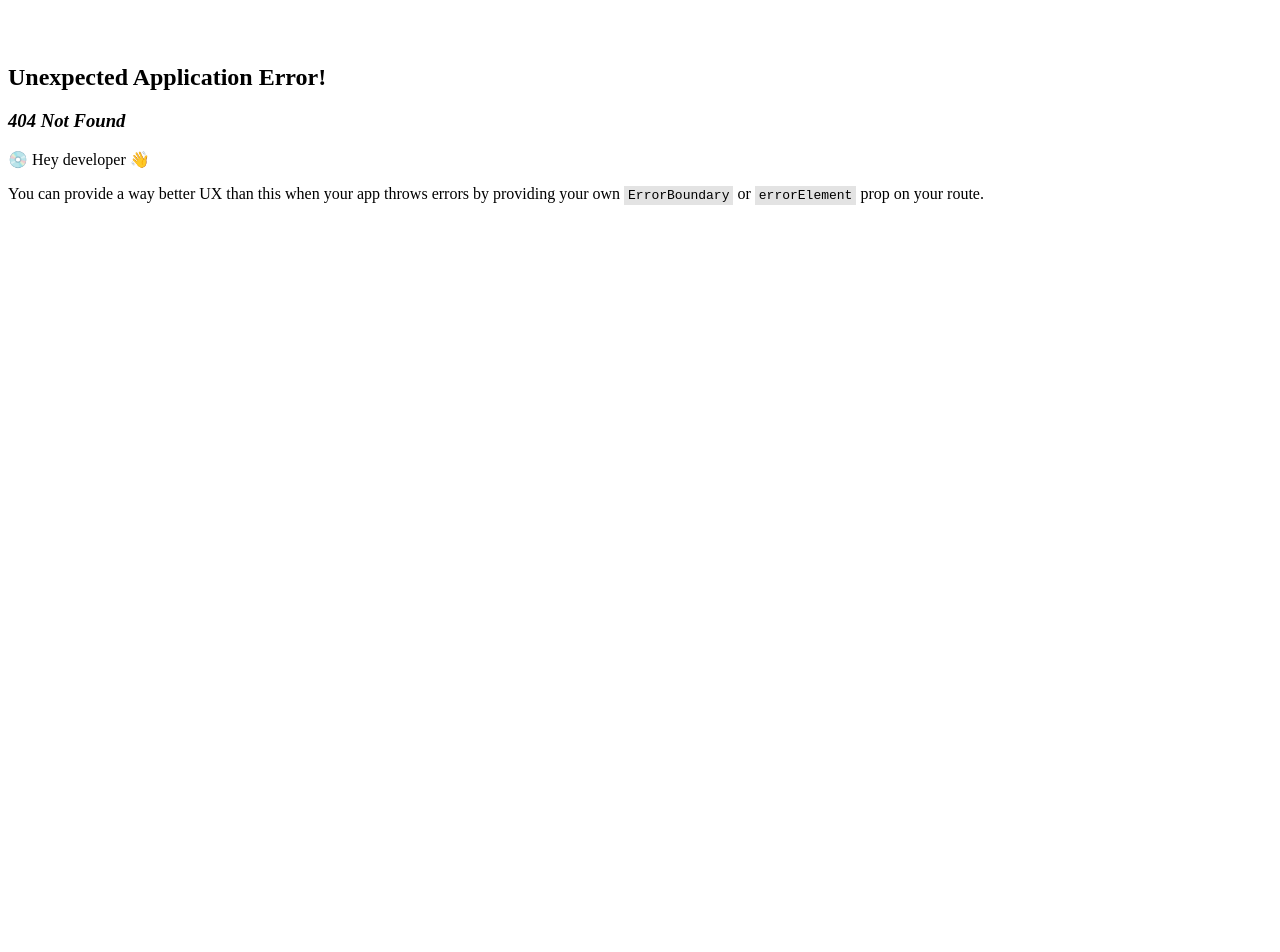
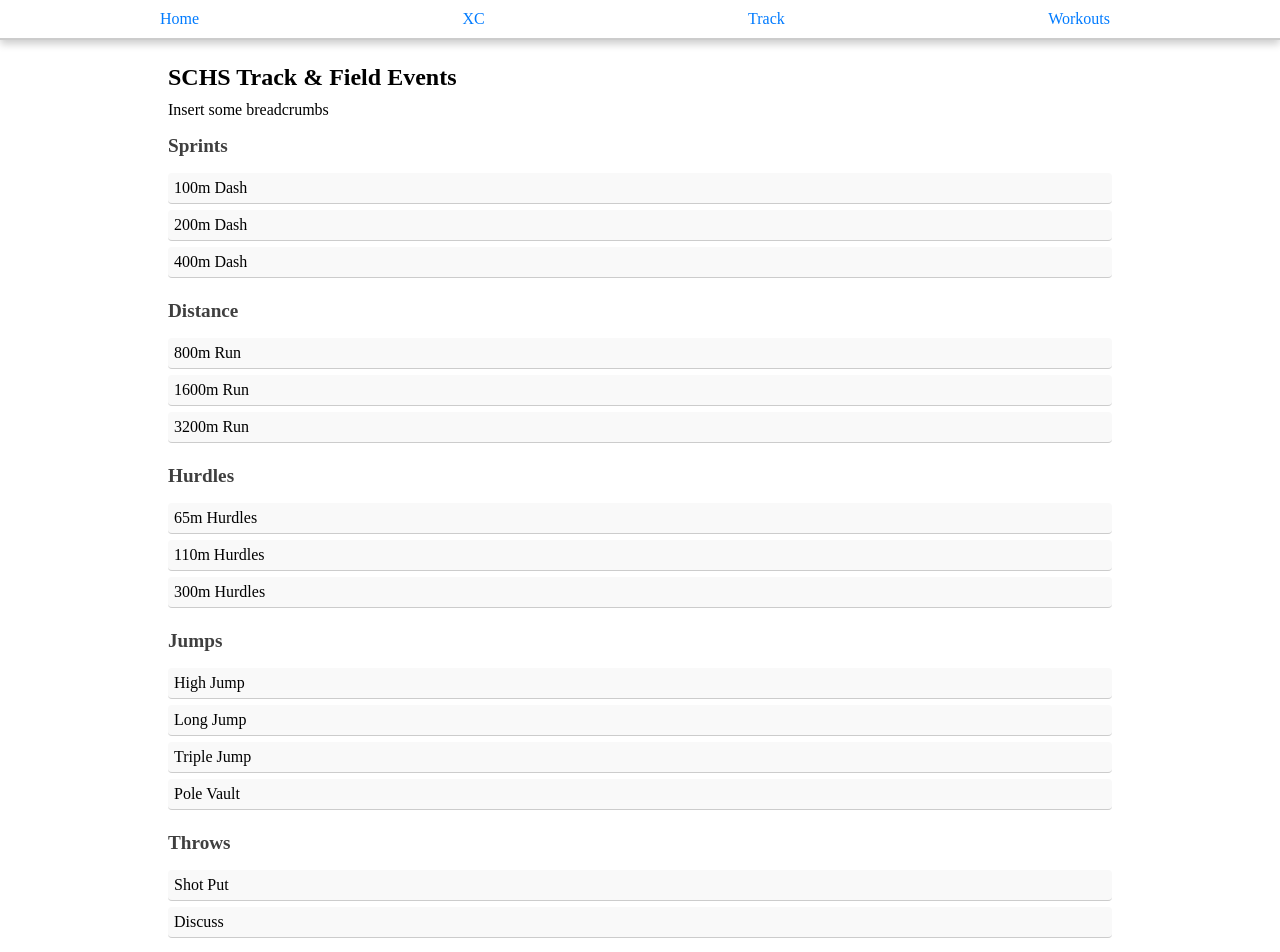
Before and after one commit to marcus-biddle/schsrunning, a React (Vite) app in the folder schs-client/: page /santa-clara-high-track-and-field/events in a window 1280 px wide. Before the commit this address had no page. Shown: the top 952 px of the page. Before the commit the page ends 800 px from the top, so only its background shows below. Built offline with nearby package versions, Linux system fonts and the light colour scheme.

Commit message:
event page

```diff
--- a/schs-client/src/api/Track/athletes.ts
+++ b/schs-client/src/api/Track/athletes.ts
@@ -15,7 +15,7 @@ export interface TrackAthleteResult {
   eventId: number;
   fullName: string;
   result1: string;
-  result2: string;
+  result2: number | string;
   grade: number;
   competitorId: number;
   year: number;
--- a/schs-client/src/helpers/index.ts
+++ b/schs-client/src/helpers/index.ts
@@ -99,7 +99,7 @@ export function extractXCRaceResultData(array: any[]) {
 
 export function groupEvents(results: TrackAthleteResult[]) {
   const groupedEvents = results.reduce((groups: any, result) => {
-    const { event, eventId, fullName, grade, year, squadName, squadId, athleteId, genderId, result1 } = result;
+    const { event, eventId, fullName, grade, year, squadName, squadId, athleteId, genderId, result1, result2 } = result;
     const key = event + '-' + eventId;
 
     if (!groups[key]) {
@@ -118,7 +118,8 @@ export function groupEvents(results: TrackAthleteResult[]) {
       squadId,
       athleteId,
       genderId,
-      result1
+      result1,
+      result2
     });
 
     return groups;
--- a/schs-client/src/pages/Track/AthleteListPage/index.tsx
+++ b/schs-client/src/pages/Track/AthleteListPage/index.tsx
@@ -1,8 +1,5 @@
-import { useLocation } from "react-router"
-import { urlContains } from "../../../helpers"
 import { Link } from "react-router-dom";
 import { useState } from "react";
-import { XCAthlete } from "../../../api/athletes";
 import { useQuery } from '@tanstack/react-query';
 import { TrackAthlete, fetchTrackAthletes } from "../../../api/Track/athletes";
 
--- a/schs-client/src/pages/Track/AthletePage/index.tsx
+++ b/schs-client/src/pages/Track/AthletePage/index.tsx
@@ -23,11 +23,6 @@ export const AthletePage = () => {
   console.log(trackAthlete);
   console.log(groupEvents(trackAthlete || []));
   const events = groupEvents(trackAthlete || []);
-//   const alumniRaces = xcrunner?.filter((row) => row.grade === 0);
-//   const seniorRaces = xcrunner?.filter((row) => row.grade === 12);
-//   const juniorRaces = xcrunner?.filter((row) => row.grade === 11);
-//   const sophomoreRaces = xcrunner?.filter((row) => row.grade === 10);
-//   const freshmenRaces = xcrunner?.filter((row) => row.grade === 9);
 
   return (
     <div style={{ marginLeft: 'auto', marginRight: 'auto', maxWidth: '59rem'}}>
@@ -36,19 +31,81 @@ export const AthletePage = () => {
         <p>Insert breadcrumb</p>
       </div>
       {events && events.map((event: any) => {
+        const filteredEvents1 = event.results.filter((result: any) => result.squadId === 1);
+        const filteredEvents2 = event.results.filter((result: any) => result.squadId === 2);
+        const filteredEvents3 = event.results.filter((result: any) => result.squadId === 3);
+        const filteredEvents4 = event.results.filter((result: any) => result.squadId === 4);
         return (
           <>
-          <h4>{event.event}</h4>
+          <h2>{event.event}</h2>
+          {filteredEvents2.length > 0 &&
+          <>
+            <h4>Varsity Men</h4>
             <ol>
-            {event.results.map((result: any) => {
+                {filteredEvents2.map((result: any) => {
                     return (
+                    <div>
                         <li className="list-item">
-                  <h4>{result.squadName} ({result.grade}th grade) - {result.result1}</h4>
-                  {/* <span style={{ marginTop: 'auto', marginBottom: 'auto', fontSize: '18px'}}>{row.time} ({row.pace})</span> */}
+                        <h4>{parseFloat(result.result1) ? `${parseInt(result.result1)}'` : `${result.result1}`}{parseInt(result.result2) ? `${parseFloat(result.result2)}"` : ''}</h4>
+                            <h4>{result.year} ({result.grade}th Grade)</h4>
                         </li>
+                    </div>
                 )
                 })}
             </ol>
+          </>
+          }
+          {filteredEvents1.length > 0 &&
+          <>
+            <h4>Varsity Women</h4>
+            <ol>
+                {filteredEvents1.map((result: any) => {
+                    return (
+                    <div>
+                        <li className="list-item">
+                            <h4>{parseFloat(result.result1) ? `${parseInt(result.result1)}'` : `${result.result1}`}{parseInt(result.result2) ? `${parseFloat(result.result2)}"` : ''}</h4>
+                            <h4>{result.year} ({result.grade}th Grade)</h4>
+                        </li>
+                    </div>
+                )
+                })}
+            </ol>
+          </>
+          }
+          {filteredEvents3.length > 0 &&
+          <>
+            <h4>Frosh/Soph Women</h4>
+            <ol>
+                {filteredEvents3.map((result: any) => {
+                    return (
+                    <div>
+                        <li className="list-item">
+                        <h4>{parseFloat(result.result1) ? `${parseInt(result.result1)}'` : `${result.result1}`}{parseFloat(result.result2) ? `${parseFloat(result.result2)}"` : ''}</h4>
+                            <h4>{result.year} ({result.grade}th Grade)</h4>
+                        </li>
+                    </div>
+                )
+                })}
+            </ol>
+          </>
+          }
+          {filteredEvents4.length > 0 &&
+          <>
+            <h4>Frosh/Soph Men</h4>
+            <ol>
+                {filteredEvents4.map((result: any) => {
+                    return (
+                    <div>
+                        <li className="list-item">
+                        <h4>{parseInt(result.result1) ? `${parseFloat(result.result1)}'` : `${result.result1}`}{parseInt(result.result2) ? `${parseFloat(result.result2)}"` : ''}</h4>
+                            <h4>{result.year} ({result.grade}th Grade)</h4>
+                        </li>
+                    </div>
+                )
+                })}
+            </ol>
+          </>
+          }
           </>
         )
       })}
--- /dev/null
+++ b/schs-client/src/pages/Track/EventPage/index.tsx
@@ -0,0 +1,118 @@
+import { Link } from 'react-router-dom'
+
+export const EventPage = () => {
+
+  return (
+    <div style={{ marginLeft: 'auto', marginRight: 'auto', maxWidth: '59rem', minHeight: '100vh'}}>
+        <div>
+            <h2>SCHS Track & Field Events</h2>
+            <div>Insert some breadcrumbs</div>
+        </div>
+
+        <div>
+            <div>
+                <h4>Sprints</h4>
+                <ol className="list">
+                    <Link to={``} className='spanlinkstyle'>
+                        <li className="list-item">
+                            <span>100m Dash</span>
+                        </li>
+                    </Link>
+                    <Link to={``} className='spanlinkstyle'>
+                        <li className="list-item">
+                            <span>200m Dash</span>
+                        </li>
+                    </Link>
+                    <Link to={``} className='spanlinkstyle'>
+                        <li className="list-item">
+                            <span>400m Dash</span>
+                        </li>
+                    </Link>
+                </ol>
+            </div>
+            <div>
+                <h4>Distance</h4>
+                <ol className="list">
+                    <Link to={``} className='spanlinkstyle' key={0}>
+                        <li className="list-item">
+                            <span>800m Run</span>
+                        </li>
+                    </Link>
+                    <Link to={``} className='spanlinkstyle' key={1}>
+                        <li className="list-item">
+                            <span>1600m Run</span>
+                        </li>
+                    </Link>
+                    <Link to={``} className='spanlinkstyle' key={1}>
+                        <li className="list-item">
+                            <span>3200m Run</span>
+                        </li>
+                    </Link>
+                </ol>
+            </div>
+            <div>
+                <h4>Hurdles</h4>
+                <ol className="list">
+                    <Link to={``} className='spanlinkstyle' key={0}>
+                        <li className="list-item">
+                            <span>65m Hurdles</span>
+                        </li>
+                    </Link>
+                    <Link to={``} className='spanlinkstyle' key={1}>
+                        <li className="list-item">
+                            <span>110m Hurdles</span>
+                        </li>
+                    </Link>
+                    <Link to={``} className='spanlinkstyle' key={1}>
+                        <li className="list-item">
+                            <span>300m Hurdles</span>
+                        </li>
+                    </Link>
+                </ol>
+            </div>
+        </div>
+        <div>
+            <div>
+                <h4>Jumps</h4>
+                <ol className="list">
+                    <Link to={``} className='spanlinkstyle' key={0}>
+                        <li className="list-item">
+                            <span>High Jump</span>
+                        </li>
+                    </Link>
+                    <Link to={``} className='spanlinkstyle' key={1}>
+                        <li className="list-item">
+                            <span>Long Jump</span>
+                        </li>
+                    </Link>
+                    <Link to={``} className='spanlinkstyle' key={1}>
+                        <li className="list-item">
+                            <span>Triple Jump</span>
+                        </li>
+                    </Link>
+                    <Link to={``} className='spanlinkstyle' key={1}>
+                        <li className="list-item">
+                            <span>Pole Vault</span>
+                        </li>
+                    </Link>
+                </ol>
+            </div>
+            <div>
+                <h4>Throws</h4>
+                <ol className="list">
+                    <Link to={``} className='spanlinkstyle' key={0}>
+                        <li className="list-item">
+                            <span>Shot Put</span>
+                        </li>
+                    </Link>
+                    <Link to={``} className='spanlinkstyle' key={1}>
+                        <li className="list-item">
+                            <span>Discuss</span>
+                        </li>
+                    </Link>
+                </ol>
+            </div>
+        </div>
+    </div>
+  )
+}
--- a/schs-client/src/pages/Track/index.tsx
+++ b/schs-client/src/pages/Track/index.tsx
@@ -23,17 +23,17 @@ return (
                       </Link>
                   </h2>
                   <h4>Men</h4>
-                  <Link  to={'runners/men/'} className='spanlinkstyle'>
+                  <Link  to={'athletes/men/'} className='spanlinkstyle'>
                       <span className='list-item'>Track Athletes</span>
                   </Link>
                   <h4>Women</h4>
-                  <Link to={'runners/women/'} className='spanlinkstyle'>
+                  <Link to={'athletes/women/'} className='spanlinkstyle'>
                   <span className='list-item'>Track Athletes</span>
                   </Link>
               </div>
               <div>
                   <h2>
-                      <Link className='h2linkstyle' to={'event/'} >
+                      <Link className='h2linkstyle' to={'events/'} >
                           Track Results
                       </Link>
                   </h2>
```
Also changed, not shown: schs-client/src/main.tsx (+13 -0 lines). Lines whose indentation alone changed are shown as unchanged.
